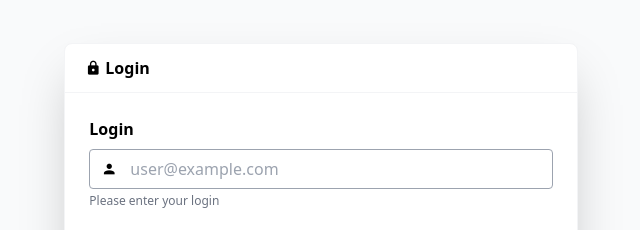
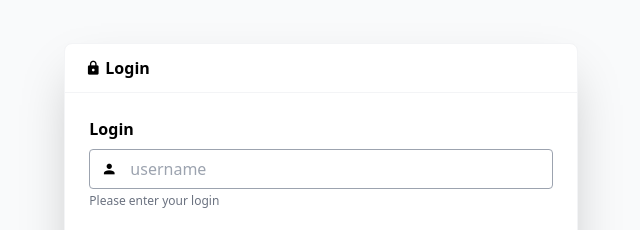
Before and after one commit to awrlia/awrlia.github.io, a plain HTML site: page index.html in a window 1280 px wide. Shown: the part 132-362 px from the top of the page, 319-959 px from the left. Drawn offline with Linux system fonts and the light colour scheme; files whose address does not match are found by name.

Commit message:
change field username

```diff
--- a/index.html
+++ b/index.html
@@ -4,7 +4,7 @@
   <meta charset="utf-8">
   <meta http-equiv="X-UA-Compatible" content="IE=edge">
   <meta name="viewport" content="width=device-width, initial-scale=1">
-  <title>Login - Admin One Tailwind CSS Admin Dashboard</title>
+  <title>Login </title>
 
   <!-- Tailwind is included -->
   <link rel="stylesheet" href="./dist/css/main.css">
@@ -60,7 +60,7 @@
           <div class="field spaced">
             <label class="label">Login</label>
             <div class="control icons-left">
-              <input class="input" type="text" name="login" placeholder="user@example.com" autocomplete="username">
+              <input class="input" type="text" name="login" placeholder="username" autocomplete="username">
               <span class="icon is-small left"><i class="mdi mdi-account"></i></span>
             </div>
             <p class="help">
```
